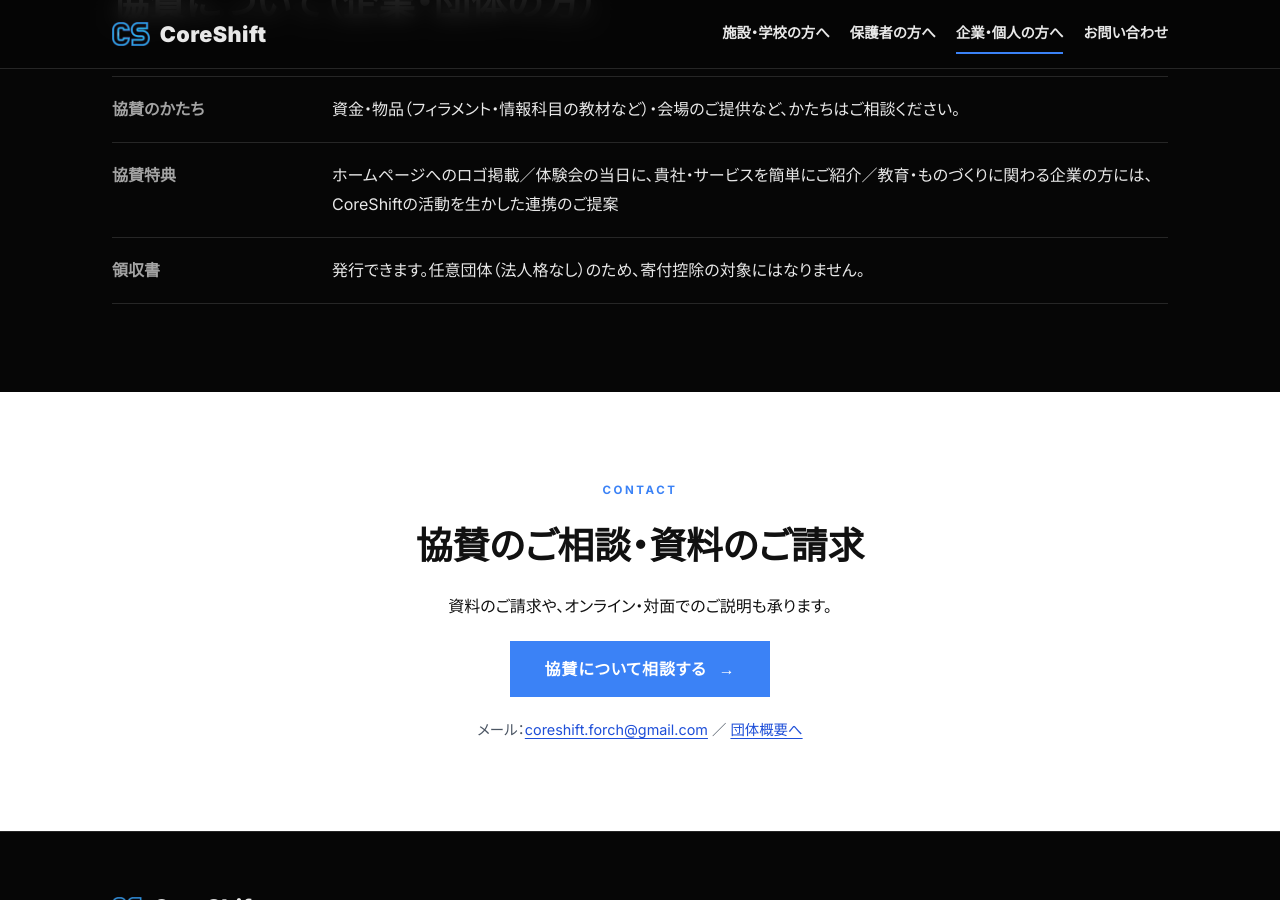
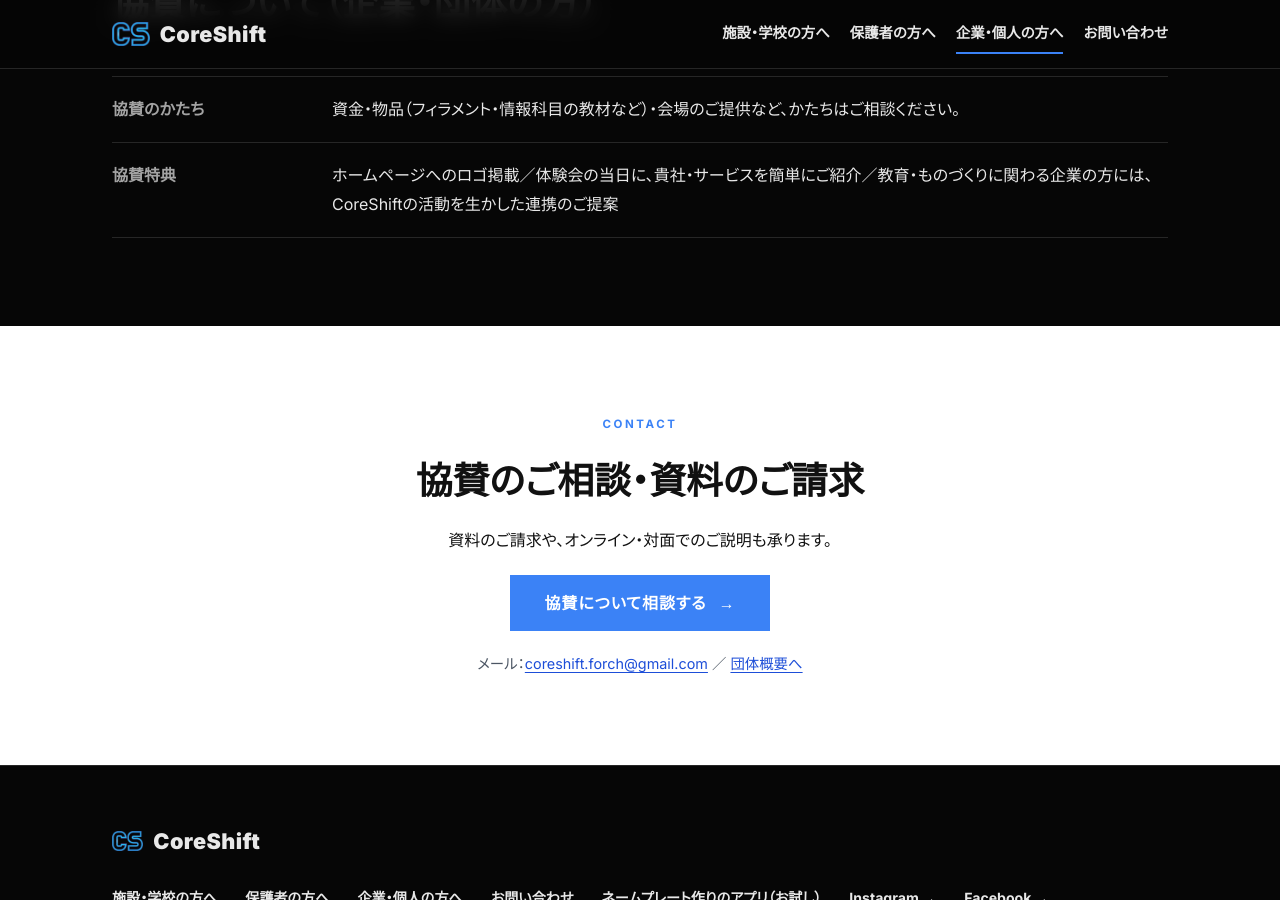
Before and after one commit to coreshiftforch/CoreShift-forchildren-web, a Jekyll site: the page built from coreshift-for-children/support/index.html, in a window 1280 px wide and 900 px high, scrolled down 2647 px. Built offline with Jekyll 4.4.1, drawn with Linux system fonts in a browser that asks for light colours.

Commit message:
content: 企業・個人向けの「領収書」の行を外す（寄付控除の言い方は載せない）
Co-Authored-By: Claude Opus 5.5 <noreply@anthropic.com>

```diff
--- a/coreshift-for-children/support/index.html
+++ b/coreshift-for-children/support/index.html
@@ -68,7 +68,6 @@ nav: support
       <dl class="spec">
         <dt>協賛のかたち</dt><dd>資金・物品（フィラメント・情報科目の教材など）・会場のご提供など、かたちはご相談ください。</dd>
         <dt>協賛特典</dt><dd>ホームページへのロゴ掲載／体験会の当日に、貴社・サービスを簡単にご紹介／教育・ものづくりに関わる企業の方には、CoreShiftの活動を生かした連携のご提案</dd>
-        <dt>領収書</dt><dd>発行できます。任意団体（法人格なし）のため、寄付控除の対象にはなりません。</dd>
       </dl>
     </div>
   </section>
```
